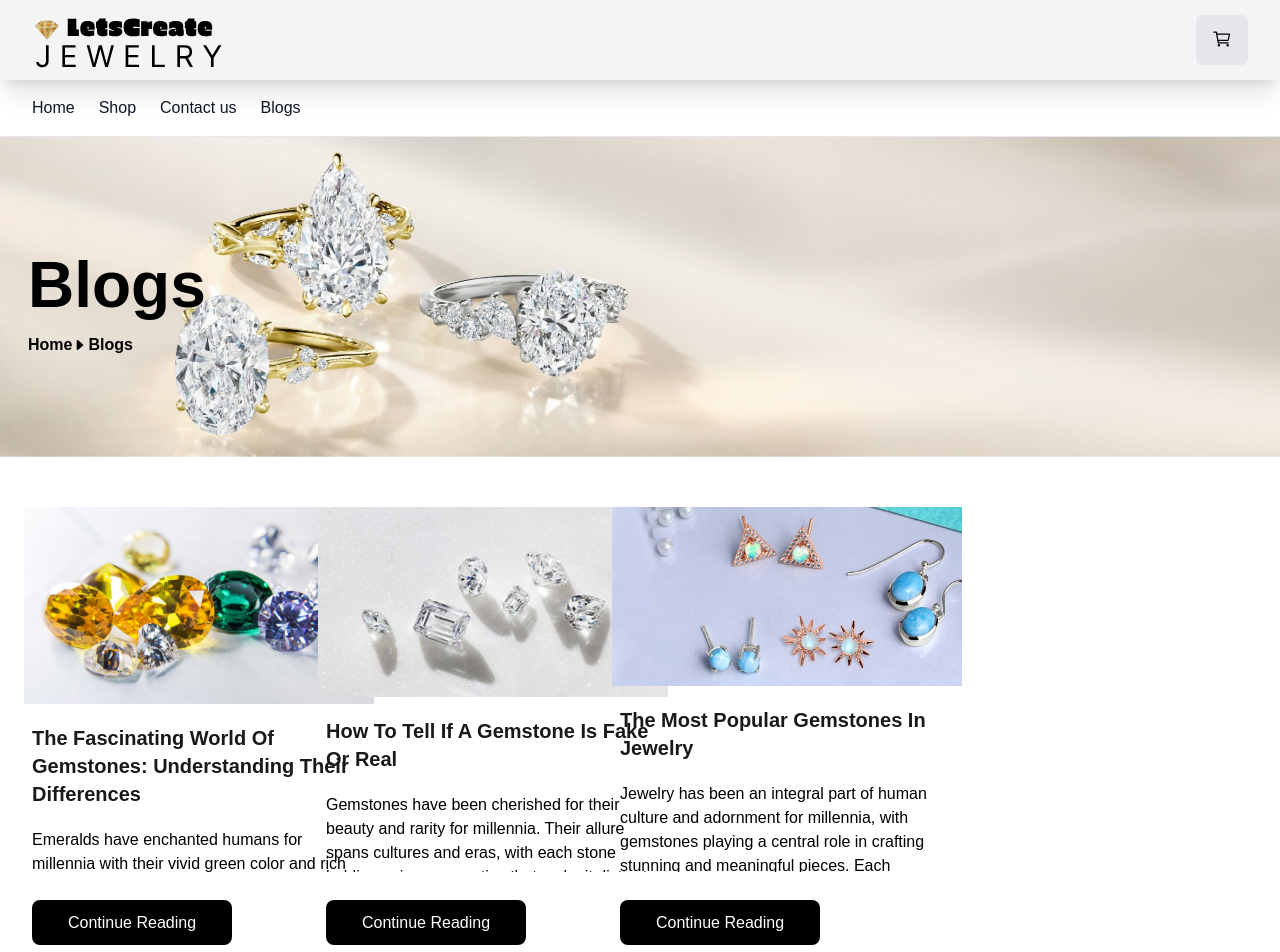
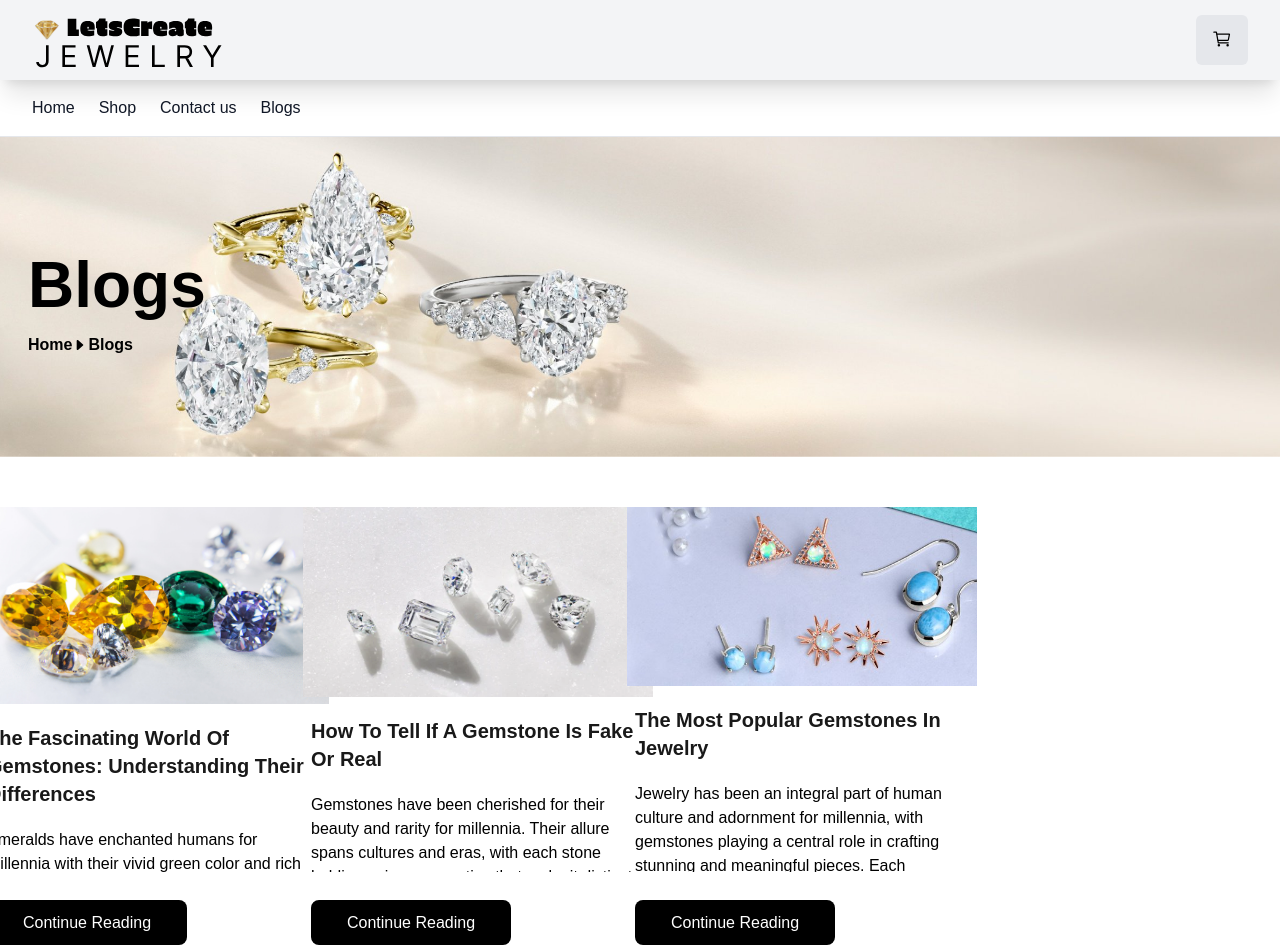
Before and after one commit to Ayotomiwadavid/letscreate-jewelry, a React (Vite) app: page /blogs in a window 1280 px wide. Shown: the top 952 px of the page. Built offline with nearby package versions, Linux system fonts and the light colour scheme.

Commit message:
saving progress

```diff
--- a/src/components/_root/Blog/Index.jsx
+++ b/src/components/_root/Blog/Index.jsx
@@ -10,7 +10,7 @@ const BlogPage = () => {
     <section className="">
       <Navbar />
       <Hero title='Blogs'/>
-      <main className="py-[50px] px-[5vw] grid grid-cols-4 w-full place-content-start place-items-center gap-6">
+      <main className="py-[50px] grid grid-cols-1 md:px-5vw md:grid-cols-4 w-full place-content-start place-items-center gap-4">
        {
         Blogs.map((blog) => (<Blogcard blogDescription={blog.blogDescription} blogImage={blog.blogImage} BlogTitle={blog.blogTitle}/>))
        }
```
